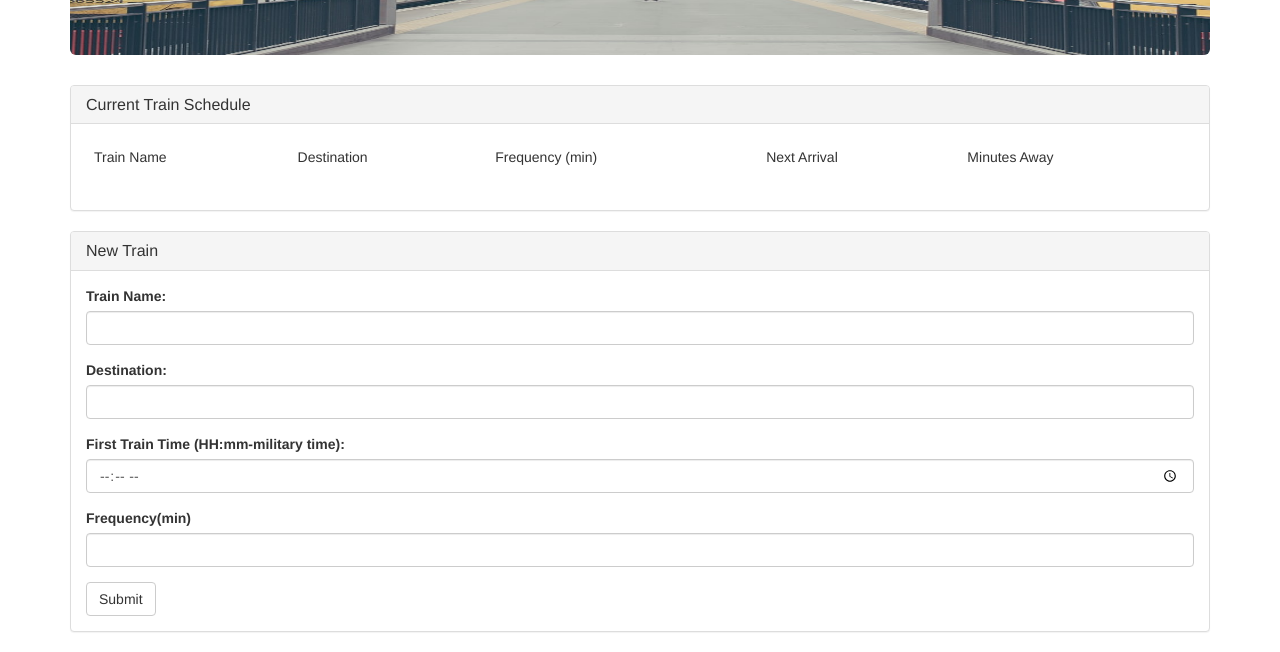
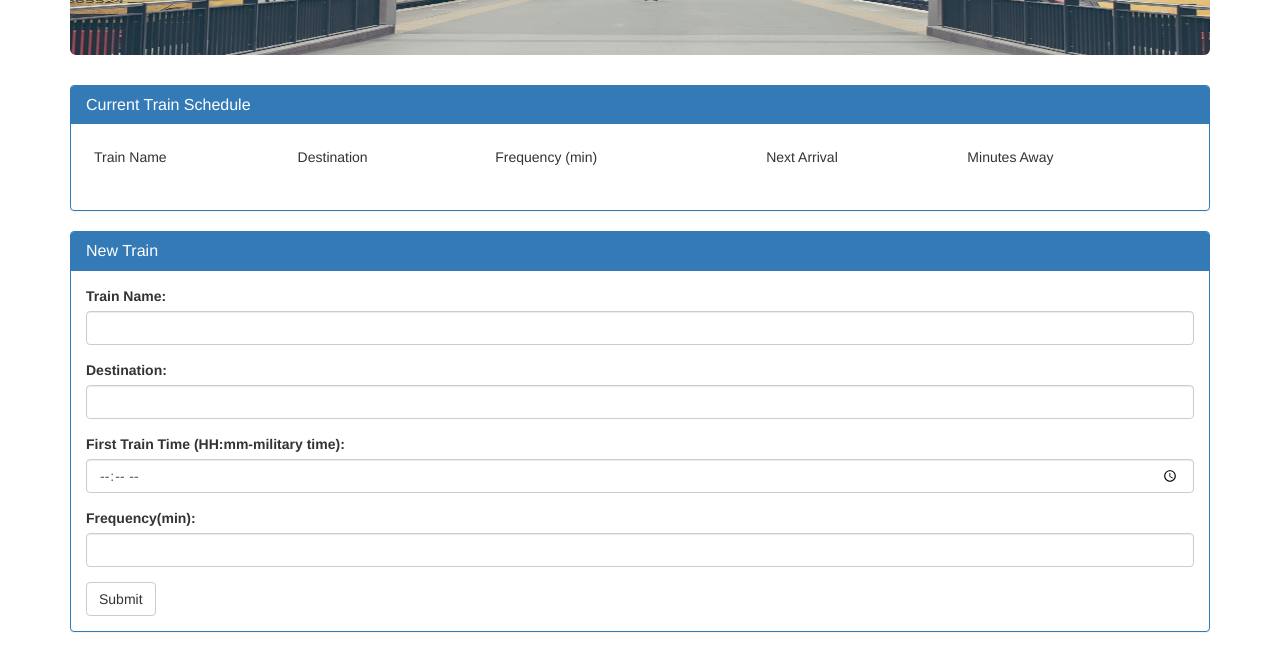
Before and after one commit to skang91/Train-Scheduler, a plain HTML site: page index.html in a window 1280 px wide. Shown: the part 207-859 px from the top of the page. Drawn offline with nearby package versions, Linux system fonts and the light colour scheme; no server answers.

Commit message:
work until 5/22

```diff
--- a/index.html
+++ b/index.html
@@ -38,8 +38,8 @@
 
           <!-- Current Train Schedule -->
           <div class="col-lg-12">
-            <div class="panel panel-default">
-              <div class="panel-heading grey">
+            <div class="panel panel-primary">
+              <div class="panel-heading">
                 <h3 class="panel-title">Current Train Schedule</h3>
               </div>
               <div class="panel-body">
@@ -63,7 +63,7 @@
 
           <!-- Add Train -->
           <div class="col-lg-12">
-            <div class="panel panel-default">
+            <div class="panel panel-primary">
               <div class="panel-heading">
                 <h3 class="panel-title">New Train</h3>
               </div>
@@ -85,7 +85,7 @@
                     <input class="form-control" id="time-input" type="time">
                   </div>
                   <div class="form-group">
-                   <label for="frequency-input">Frequency(min)</label>
+                   <label for="frequency-input">Frequency(min):</label>
                    <input class="form-control" id="frequency-input">
                   </div>
                   <input class="btn btn-default" id="add-train" type="submit">
```
Also changed, not shown: assets/js/app.js (+11 -10 lines).
